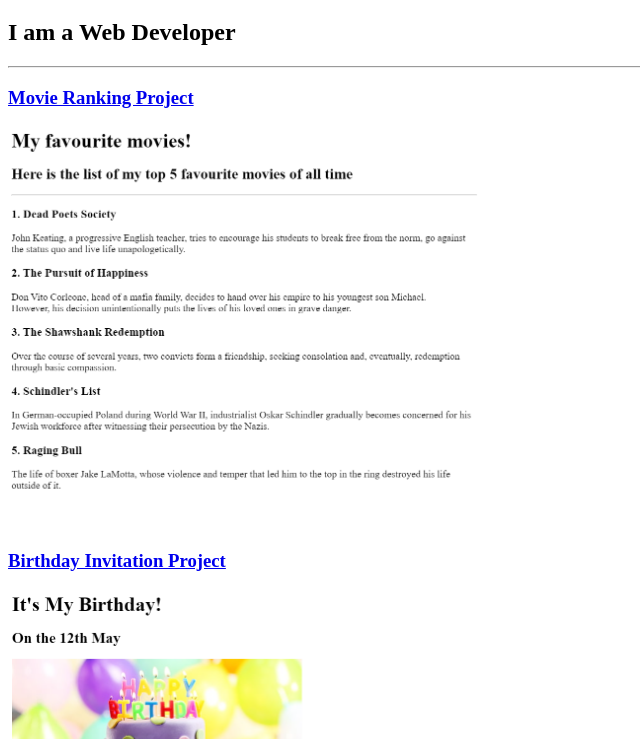
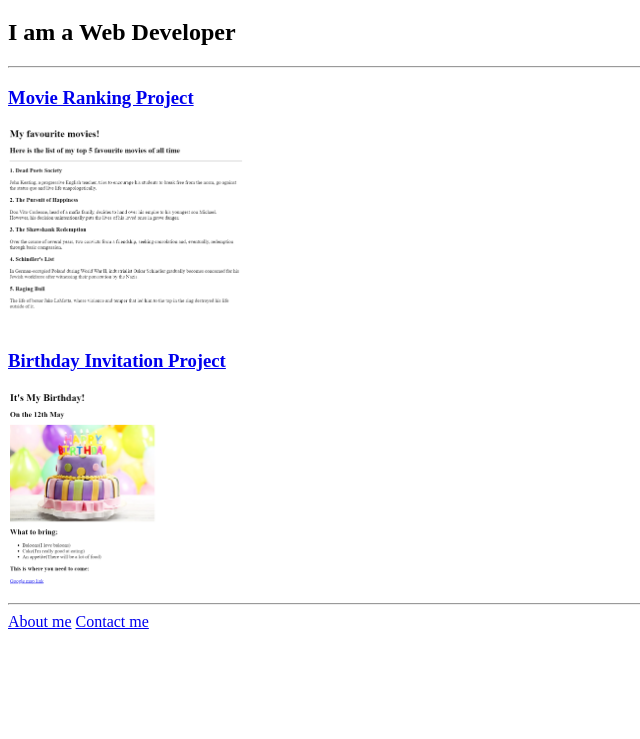
Before and after one commit to Shreyash-Chandra/html-portfolio, a plain HTML site: page index.html in a window 1280 px wide. Shown: the part 61-800 px from the top of the page, without its empty margins (0-640 px from the left). Drawn offline with Linux system fonts and the light colour scheme.

Commit message:
Update index.html

```diff
--- a/index.html
+++ b/index.html
@@ -4,7 +4,7 @@
 <!-- TODO 4: Add titles/subtitles etc. -->
 <!-- TODO 5: Add a link to the project pages -->
 <!-- TODO 6: Add images to show the project previews
-HINT for TODO 6: You can use the height attribute set to 400 to make the image smaller:
+HINT for TODO 6: You can use the height attribute set to 200 to make the image smaller:
 https://developer.mozilla.org/en-US/docs/Web/HTML/Element/img#attr-height -->
 <!-- TODO 7: Add the Contact Me and About Me page links -->
 <!--Start making the project:-->
@@ -20,9 +20,9 @@ https://developer.mozilla.org/en-US/docs/Web/HTML/Element/img#attr-height -->
     <h2>I am a Web Developer</h2>
     <hr />
     <h3><a href="./public/movie-ranking.html">Movie Ranking Project</a></h3>
-    <img src="./assets/images/movie-ranking.png" height="400" alt="Movie ranking project preview"/>
+    <img src="./assets/images/movie-ranking.png" height="200" alt="Movie ranking project preview"/>
     <h3><a href="./public/birthday-invite.html">Birthday Invitation Project</a></h3>
-    <img src="./assets/images/birthday-invite.png" height="400" alt="Birthday invitation project preview"/>
+    <img src="./assets/images/birthday-invite.png" height="200" alt="Birthday invitation project preview"/>
     <hr />
     <a href="./public/about.html">About me</a>
     <a href="./public/contact.html">Contact me</a>
```
